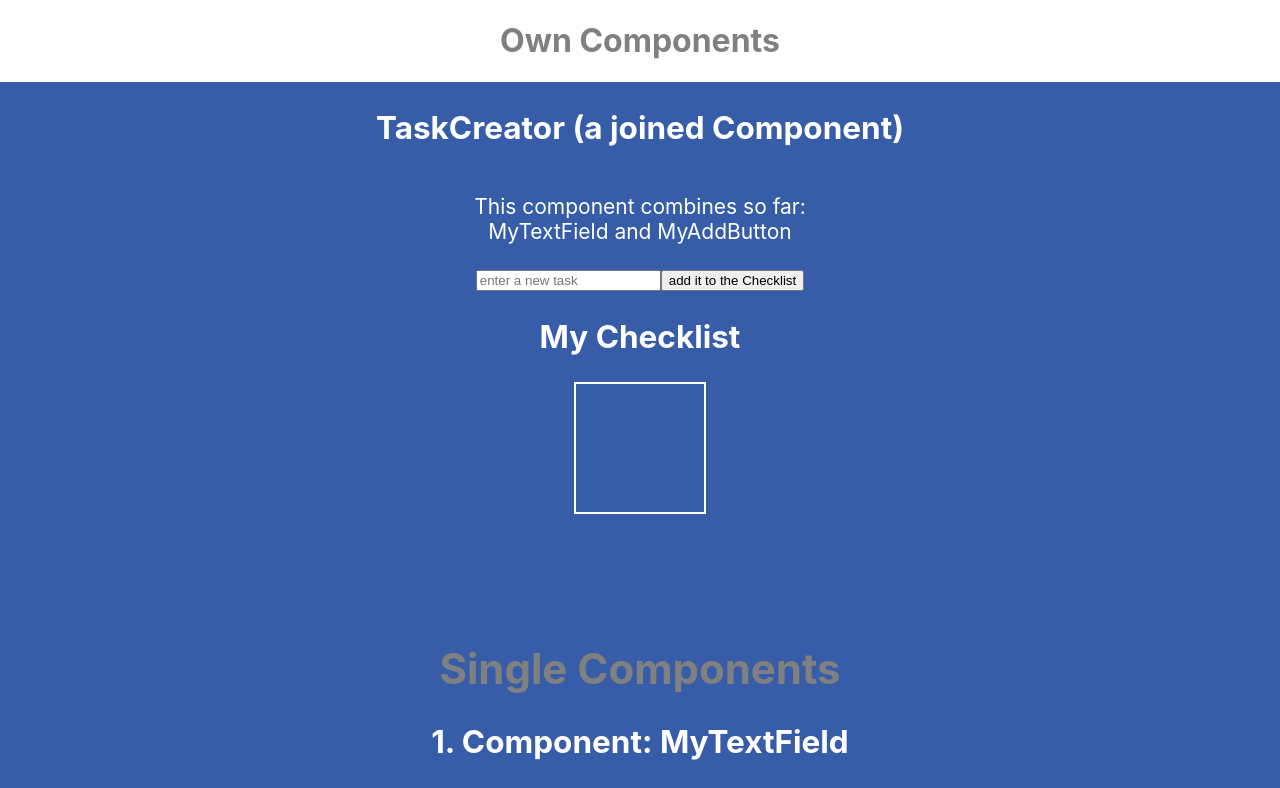
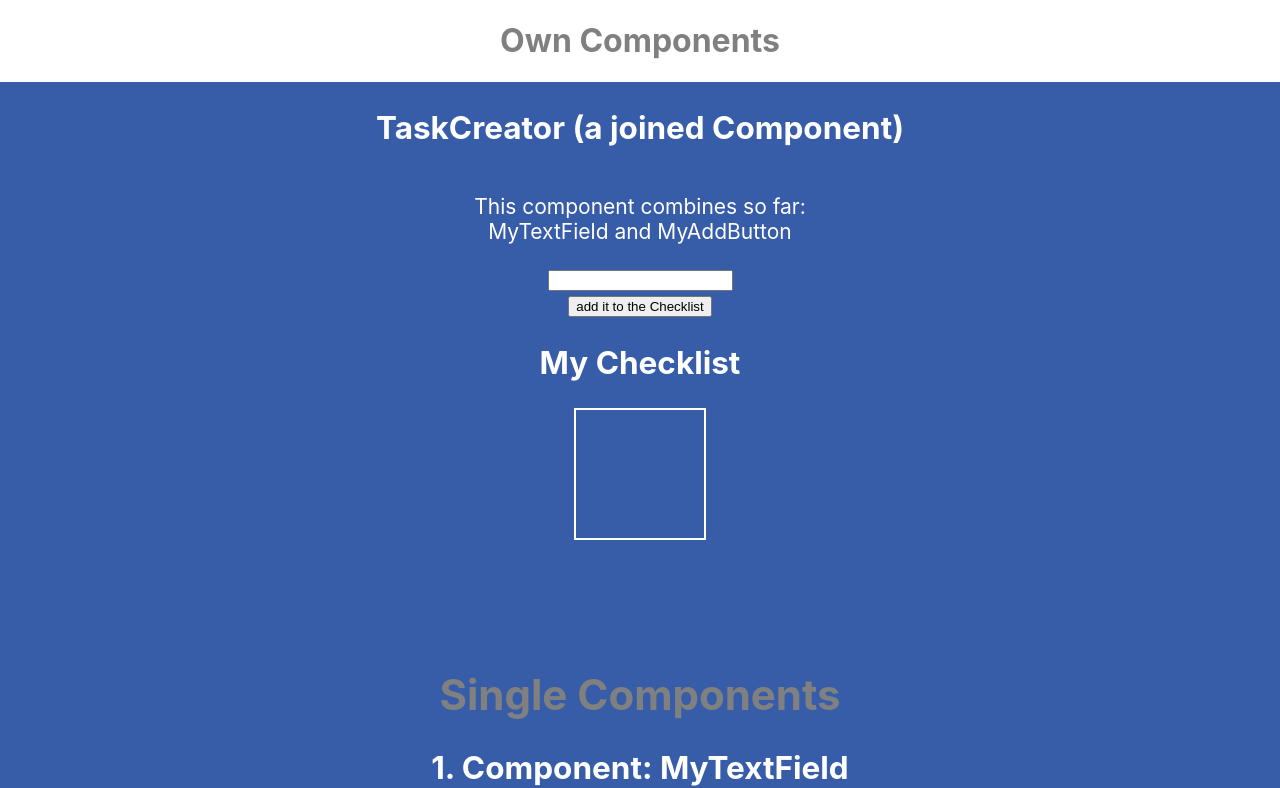
Before and after one commit to AntheaMeier/ReactExerices, a React (Create React App) app: page / in a window 1280 px wide. Shown: the top 788 px of the page. Built offline with nearby package versions, Linux system fonts and the light colour scheme.

Commit message:
added MyTextfield1 into Task Creator

```diff
--- a/src/components/MyTextfield2.tsx
+++ b/src/components/MyTextfield2.tsx
@@ -12,10 +12,12 @@ function MyTextfield2({updateFnProp}: MyTextfield2Props) {
       <input
           type="text"
           value={textValue}
-          onChange={(event)=>{
-            setTextValue(event.target.value)
+          placeholder='enter a new task'
+          onChange={(event)=>{ // event is a listener activated by onChange, creates a call back function
+            setTextValue(event.target.value) // target is the current input
             updateFnProp(event.target.value)
             console.log(event.target.value)
+
           }}
       />
     </div>
--- a/src/components/TaskCreator.tsx
+++ b/src/components/TaskCreator.tsx
@@ -1,4 +1,5 @@
 import {useState} from 'react';
+import { MyTextfield1 } from './MyTextfield1';
 
 interface TaskCreatorProps {
   /* valueProp: string,
@@ -14,26 +15,18 @@ const [textValue, setTextValue] = useState(''); //needed for the textfield
 
   return (
     <div>
-      <input
-          type="text"
-          value={textValue}
-          placeholder='enter a new task'
-          onChange={(event)=>{ // event is a listener activated by onChange, creates a call back function
-            setTextValue(event.target.value) // target is the current input
-            console.log(event.target.value)
-          }}
-      />
+      <MyTextfield1
+        updateFnProp={setTextValue}
+        valueProp={textValue}      />
 
+      <span>
       <button
         onClick = {() => onClick(textValue)} // here a traget would be the button, which has no value(input) beside the lable text
         >{label}
         </button>
+      </span>
 
 
-        {/*target would be the button
-        onClick={(event)=>{
-          (event.target.value)
-        }}*/}
 
       </div>
     );
```
